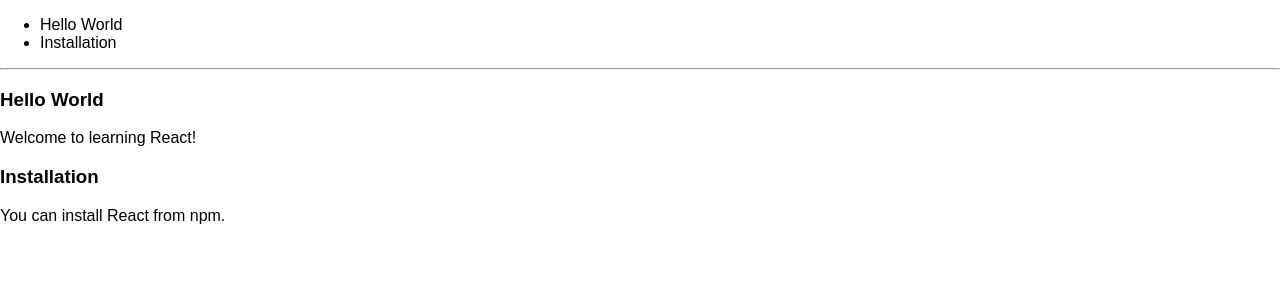
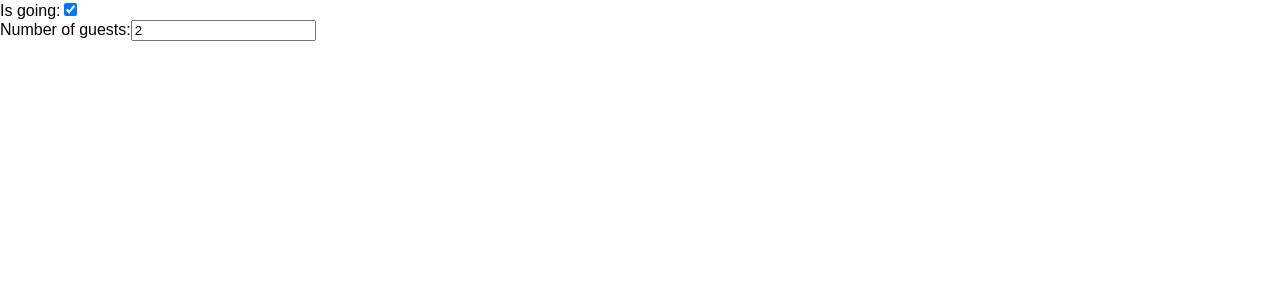
Before and after one commit to marciobera/devlab, a React (Create React App) app in the folder react/hello-world/: page / in a window 1280 px wide. Shown: the top 300 px of the page. Built offline with nearby package versions, Linux system fonts and the light colour scheme.

Commit message:
'Forms' page examples of @react docs

```diff
--- a/react/hello-world/src/index.js
+++ b/react/hello-world/src/index.js
@@ -2,37 +2,53 @@
 import ReactDOM from 'react-dom';
 // import App from './App';
 import './index.css';
+class Reservation extends React.Component {
+  constructor(props) {
+    super(props);
+    this.state = {
+      isGoing: true,
+      numberOfGuests: 2
+    };
 
-function Blog(props) {
-  const sidebar = (
-    <ul>
-      {props.posts.map((post) =>
-        <li key={post.id}>
-          {post.title}
-        </li>
-      )}
-    </ul>
-  );
-  const content = props.posts.map((post) =>
-    <div key={post.id}>
-      <h3>{post.title}</h3>
-      <p>{post.content}</p>
-    </div>
-  );
-  return (
-    <div>
-      {sidebar}
-      <hr />
-      {content}
-    </div>
-  );
+    this.handleInputChange = this.handleInputChange.bind(this);
+  }
+
+  handleInputChange(event) {
+    const target = event.target;
+    const value = target.type === 'checkbox' ? target.checked : target.value;
+    const name = target.name;
+
+    this.setState({
+      [name]: value
+    });
+  }
+
+  render() {
+    return (
+      <form>
+        <label>
+          Is going:
+          <input
+            name="isGoing"
+            type="checkbox"
+            checked={this.state.isGoing}
+            onChange={this.handleInputChange} />
+        </label>
+        <br />
+        <label>
+          Number of guests:
+          <input
+            name="numberOfGuests"
+            type="number"
+            value={this.state.numberOfGuests}
+            onChange={this.handleInputChange} />
+        </label>
+      </form>
+    );
+  }
 }
 
-const posts = [
-  {id: 1, title: 'Hello World', content: 'Welcome to learning React!'},
-  {id: 2, title: 'Installation', content: 'You can install React from npm.'}
-];
 ReactDOM.render(
-  <Blog posts={posts} />,
+  <Reservation />,
   document.getElementById('root')
 );
```
